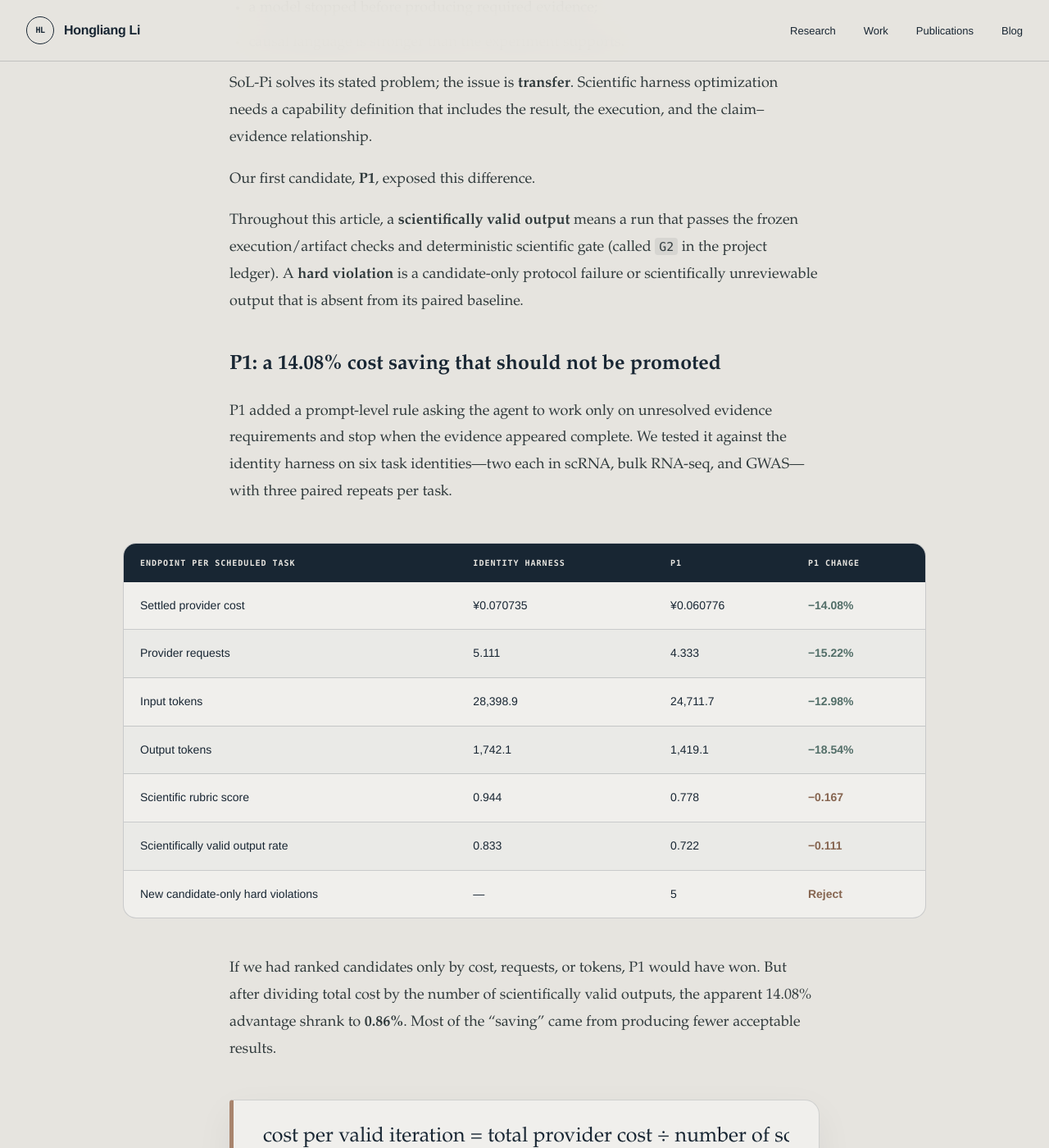
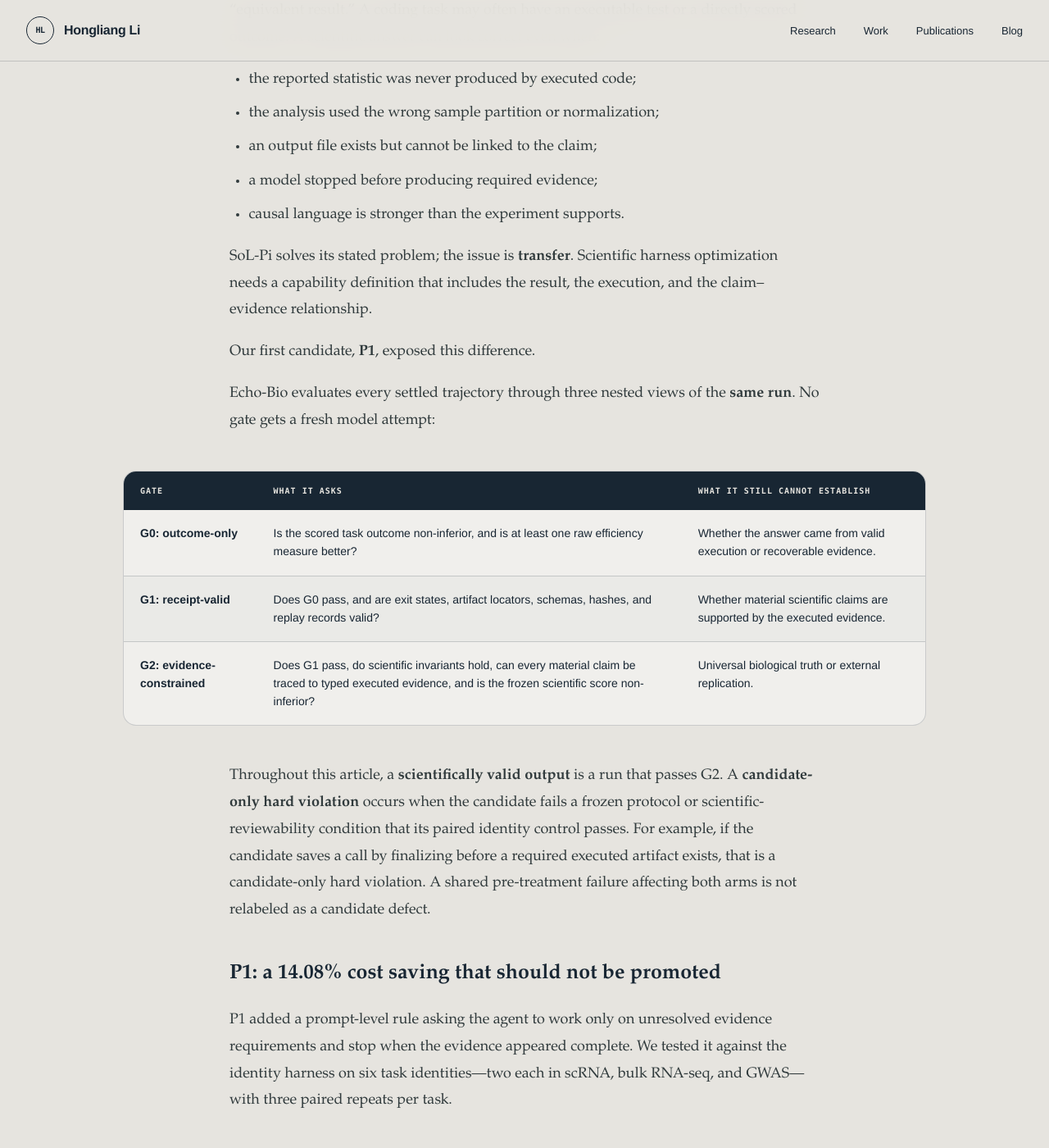
Before and after one commit to Zimiao1025/Zimiao1025.github.io, a Jekyll site: the page built from _posts/2026-10-27-cheapest-research-agent-was-the-wrong-winner.md, in a window 1280 px wide and 1400 px high, scrolled down 4502 px. Shown: the whole window at 82% size. Built offline with Jekyll 4.4.1, drawn with Linux system fonts in a browser that asks for light colours; some of the changed text lies outside the part shown.

Commit message:
Clarify Echo-Bio evidence-constrained story

```diff
--- a/_posts/2026-10-27-cheapest-research-agent-was-the-wrong-winner.md
+++ b/_posts/2026-10-27-cheapest-research-agent-was-the-wrong-winner.md
@@ -1,7 +1,7 @@
 ---
 layout: post
-title: "Echo-Bio: More Scientific Iterations per Budget"
-description: "Why efficient recursive self-improvement for biomedical research agents requires preserving executed evidence—not merely the final answer."
+title: "Echo-Bio: When Cost Minimization Fails for Biomedical Research Agents"
+description: "Evidence-Constrained Harness Optimization for Efficient Biomedical Research"
 date: 2026-10-27 09:00:00 +0800
 permalink: /blog/2026/10/27/echo-bio/
 tags: [Scientific Agents, AI for Science, Biomedical AI]
@@ -9,15 +9,13 @@ reading_time: 17
 image: /assets/images/blog/echo-bio/echo-bio-hero.svg
 ---
 
-<p class="post-kicker">Evidence-constrained harness optimization for biomedical research agents</p>
-
-<p class="post-lede">A recursive research agent can improve in two ways: make every iteration better, or make an equally useful iteration cheaper so that the same budget buys more attempts. Echo-Bio studies the second problem—and finds that, in science, “equally useful” is much harder to define than “the final answer looks right.”</p>
+<p class="post-lede">A recursive research agent can improve in two ways: make every iteration better, or make an equally useful iteration cheaper so that the same budget buys more attempts. Echo-Bio studies the second problem—and finds that, in science, two answers are not equivalent merely because their prose looks equally convincing.</p>
 
 Suppose a laboratory has a fixed inference budget of **B**, and one propose–execute–evaluate cycle costs **C**. Ignoring fixed overhead, the budget can support roughly:
 
-<div class="formula-card formula-card-compact" role="img" aria-label="The number of recursive research rounds affordable under budget B is approximately the floor of B divided by the cost of one round.">
+<div class="formula-card formula-card-compact" aria-label="The number of recursive research rounds affordable under budget B is approximately the floor of B divided by the expected cost of one round.">
   <div class="formula-label">The budget argument</div>
-  <div class="formula-main">affordable research rounds ≈ ⌊ B ÷ C<sub>round</sub> ⌋</div>
+  <div class="formula-main">N<sub>rounds</sub>(B, h) ≈ floor( B / 𝔼[C<sub>round</sub>(h)] )</div>
 </div>
 
 This exposes two complementary directions for recursive self-improvement (RSI):
@@ -32,7 +30,9 @@ This exposes two complementary directions for recursive self-improvement (RSI):
 </table>
 </div>
 
-The second direction matters because lower cost compounds across a recursive loop. But it only helps if the cheaper run remains a **valid scientific run**. If the agent saves money by skipping an analysis, losing an artifact, or making a claim that cannot be traced to execution, then the extra iterations are illusory.
+The second direction matters because lower cost compounds across a recursive loop. But it only helps if the cheaper run remains a **valid scientific run**. Consider two agents that report the same differential-expression count. One links that number to executed code, a versioned input, and a persisted result table; the other merely states it in fluent prose. An answer-only score may treat them as equivalent. A scientific workflow cannot.
+
+If an agent saves money by skipping an analysis, losing an artifact, or making a claim that cannot be traced to execution, then the extra iterations are illusory.
 
 That is the motivation for Echo-Bio:
 
@@ -87,7 +87,20 @@ SoL-Pi solves its stated problem; the issue is **transfer**. Scientific harness
 
 Our first candidate, **P1**, exposed this difference.
 
-Throughout this article, a **scientifically valid output** means a run that passes the frozen execution/artifact checks and deterministic scientific gate (called `G2` in the project ledger). A **hard violation** is a candidate-only protocol failure or scientifically unreviewable output that is absent from its paired baseline.
+Echo-Bio evaluates every settled trajectory through three nested views of the **same run**. No gate gets a fresh model attempt:
+
+<div class="table-scroll">
+<table class="result-table">
+  <thead><tr><th>Gate</th><th>What it asks</th><th>What it still cannot establish</th></tr></thead>
+  <tbody>
+    <tr><td><strong>G0: outcome-only</strong></td><td>Is the scored task outcome non-inferior, and is at least one raw efficiency measure better?</td><td>Whether the answer came from valid execution or recoverable evidence.</td></tr>
+    <tr><td><strong>G1: receipt-valid</strong></td><td>Does G0 pass, and are exit states, artifact locators, schemas, hashes, and replay records valid?</td><td>Whether material scientific claims are supported by the executed evidence.</td></tr>
+    <tr><td><strong>G2: evidence-constrained</strong></td><td>Does G1 pass, do scientific invariants hold, can every material claim be traced to typed executed evidence, and is the frozen scientific score non-inferior?</td><td>Universal biological truth or external replication.</td></tr>
+  </tbody>
+</table>
+</div>
+
+Throughout this article, a **scientifically valid output** is a run that passes G2. A **candidate-only hard violation** occurs when the candidate fails a frozen protocol or scientific-reviewability condition that its paired identity control passes. For example, if the candidate saves a call by finalizing before a required executed artifact exists, that is a candidate-only hard violation. A shared pre-treatment failure affecting both arms is not relabeled as a candidate defect.
 
 ### P1: a 14.08% cost saving that should not be promoted
 
@@ -110,8 +123,8 @@ P1 added a prompt-level rule asking the agent to work only on unresolved evidenc
 
 If we had ranked candidates only by cost, requests, or tokens, P1 would have won. But after dividing total cost by the number of scientifically valid outputs, the apparent 14.08% advantage shrank to **0.86%**. Most of the “saving” came from producing fewer acceptable results.
 
-<div class="formula-card formula-card-compact" role="img" aria-label="Cost per valid iteration equals total provider cost divided by the number of scientifically valid outputs.">
-  <div class="formula-main">cost per valid iteration = total provider cost ÷ number of scientifically valid outputs</div>
+<div class="formula-card formula-card-compact" aria-label="Cost per valid iteration equals total provider cost divided by the number of scientifically valid outputs.">
+  <div class="formula-main">cost per valid iteration = total provider cost / number of G2-valid outputs</div>
 </div>
 
 <figure class="post-figure post-figure-wide">
@@ -121,7 +134,7 @@ If we had ranked candidates only by cost, requests, or tokens, P1 would have won
 
 P1 turned the original motivation into a concrete research problem. Lower per-round cost is useful only when it increases the number of **valid** iterations:
 
-<div class="formula-card" role="img" aria-label="Choose the harness with the lowest expected round cost subject to scientific score and valid-output rate declining by no more than 0.03, no new hard violations, and complete claim-to-execution traceability.">
+<div class="formula-card" aria-label="Choose the harness with the lowest expected round cost subject to scientific score and valid-output rate declining by no more than 0.03, no new hard violations, and complete claim-to-execution traceability.">
   <div class="formula-label">Echo-Bio optimization problem</div>
   <div class="formula-main"><i>h</i><sup>★</sup> = arg min<sub><i>h</i> ∈ H</sub> 𝔼[ C<sub>round</sub>(<i>h</i>) ]</div>
   <div class="formula-rule"></div>
@@ -135,6 +148,15 @@ P1 turned the original motivation into a concrete research problem. Lower per-ro
 
 Here, **h** is one candidate harness and **H** is the preregistered candidate set. The optimization target is the expected cost of a research round. The remaining lines are feasibility constraints: a cheaper harness is not eligible if scientific capability, execution integrity, or evidence traceability deteriorates beyond the frozen boundary.
 
+The promotion rule is deliberately ordered:
+
+1. reject any candidate that introduces a new hard violation;
+2. reject any candidate whose scientific score or G2-valid rate falls by more than the frozen 0.03 non-inferiority margin;
+3. require every material claim to remain traceable to executed evidence;
+4. **only among the remaining feasible candidates**, rank efficiency and require at least the preregistered practical saving.
+
+In short: scientific equivalence defines the feasible region; cost chooses a winner only inside that region.
+
 ## Echo-Bio: optimize, verify, then promote
 
 Echo-Bio has three functional layers.
@@ -143,7 +165,7 @@ Echo-Bio has three functional layers.
 
 Both arms use the same provider interface, runtime, observer, artifacts, replay semantics, and hidden verifier:
 
-<div class="formula-card formula-card-compact" role="img" aria-label="The baseline is the Biomni research policy plus a common substrate and identity harness. The candidate is the same policy and substrate plus one treatment.">
+<div class="formula-card formula-card-compact" aria-label="The baseline is the Biomni research policy plus a common substrate and identity harness. The candidate is the same policy and substrate plus one treatment.">
   <div class="formula-main">Baseline = research policy + common substrate + identity harness</div>
   <div class="formula-main">Candidate = research policy + common substrate + one harness treatment</div>
   <div class="formula-rule"></div>
@@ -222,7 +244,7 @@ This separation is essential:
 - **P5 completion control:** Has the public execution contract been completed well enough to stop?
 - **Scientific verification:** Is the result executable, traceable, scientifically reviewable, and within the allowed claim boundary?
 
-## Public prospective experiment
+## P5: prospective evidence on a fixed public task bank
 
 We evaluated the frozen P5 mechanism on a fixed public search-dev bank. The schedule contained 20 paired tasks spanning scRNA, bulk RNA-seq, GWAS, and proteomics. One pair failed shared resource selection before either arm began; it was not retried or replaced. The primary analysis therefore contained 19 paired attempts.
 
@@ -264,9 +286,9 @@ The result is aggregate, not deterministic. Five P5 trajectories cost more than
 
 It is not evidence that P5 saves cost on every run, proves scientific truth, generalizes to every biomedical task or model, or already improves a complete multi-generation RSI process.
 
-## A1: remove a whole provider call
+## A1: a separate successor that removes one provider call
 
-P5 reduced redundant work *inside* the research loop. We then asked whether a complete model call could be removed before that loop begins.
+P5 reduced redundant work *inside* the research loop. We then asked whether a complete model call could be removed before that loop begins. **A1 is a separate, bounded successor experiment; it is not folded into the P5 effect estimate.**
 
 A Biomni-style agent normally asks the provider to select tools and libraries from the available inventory. For task types whose required capability profile is already registered, this repeatedly pays a model to rediscover a bounded resource set. **A1** replaces that step with a deterministic registry compiler:
 
@@ -332,5 +354,5 @@ The core contribution is thus not “a cheaper agent” in isolation. It is a fo
 
 ### Suggested citation
 
-Li, H. “Echo-Bio: More Scientific Iterations per Budget.” 2026.<br>
+Li, H. “Echo-Bio: When Cost Minimization Fails for Biomedical Research Agents.” 2026.<br>
 [https://zimiao1025.github.io/blog/2026/10/27/echo-bio/](https://zimiao1025.github.io/blog/2026/10/27/echo-bio/)
--- a/blog/2026/10/27/cheapest-research-agent-was-the-wrong-winner/index.html
+++ b/blog/2026/10/27/cheapest-research-agent-was-the-wrong-winner/index.html
@@ -15,6 +15,6 @@ sitemap: false
     <script>window.location.replace("{{ '/blog/2026/10/27/echo-bio/' | relative_url }}");</script>
   </head>
   <body>
-    <p>This essay now lives at <a href="{{ '/blog/2026/10/27/echo-bio/' | relative_url }}">Echo-Bio: More Scientific Iterations per Budget</a>.</p>
+    <p>This essay now lives at <a href="{{ '/blog/2026/10/27/echo-bio/' | relative_url }}">Echo-Bio: When Cost Minimization Fails for Biomedical Research Agents</a>.</p>
   </body>
 </html>
```
